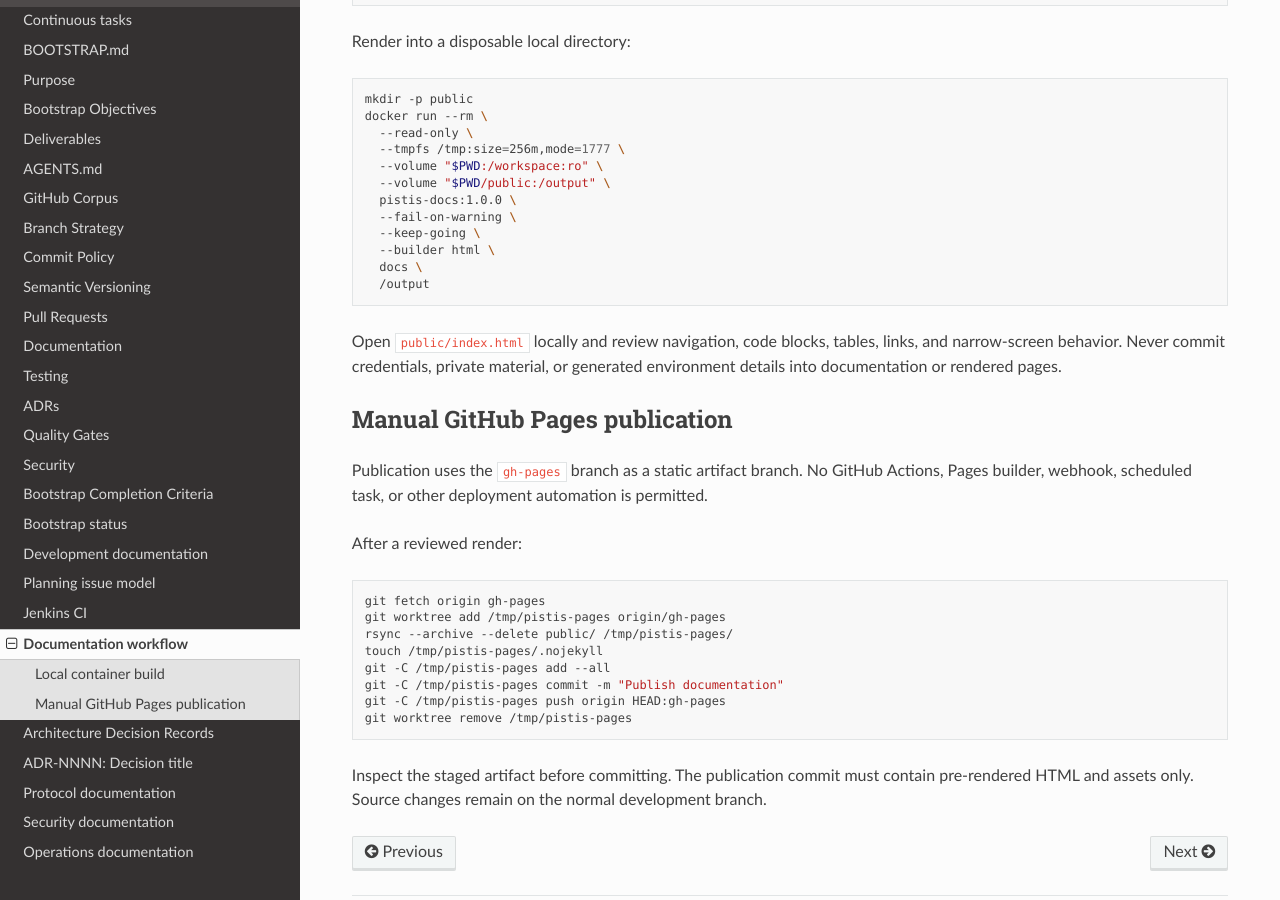
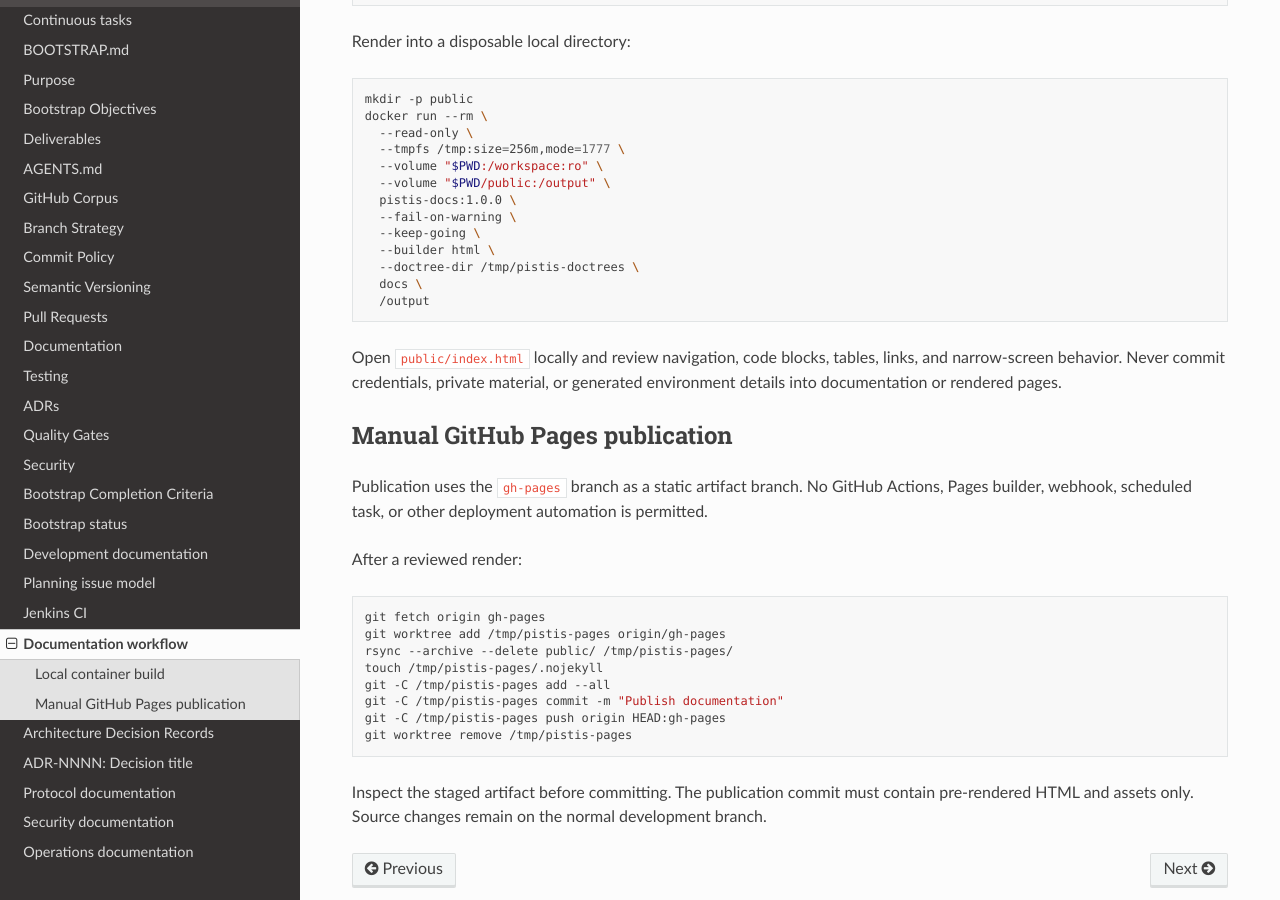
Before and after one commit to sagrudd/pistis, a Sphinx documentation site: the page built from docs/development/documentation.md, in a window 1280 px wide and 900 px high, scrolled down 447 px. Built offline with Sphinx 7.4.7 and the Read the Docs theme 3.1.0, drawn with Linux system fonts in a browser that asks for light colours; the version number could not be read and is left out.

Commit message:
Keep Sphinx build state out of Pages

````diff
--- a/docs/development/documentation.md
+++ b/docs/development/documentation.md
@@ -29,6 +29,7 @@ docker run --rm \
   --fail-on-warning \
   --keep-going \
   --builder html \
+  --doctree-dir /tmp/pistis-doctrees \
   docs \
   /output
 ```
````
